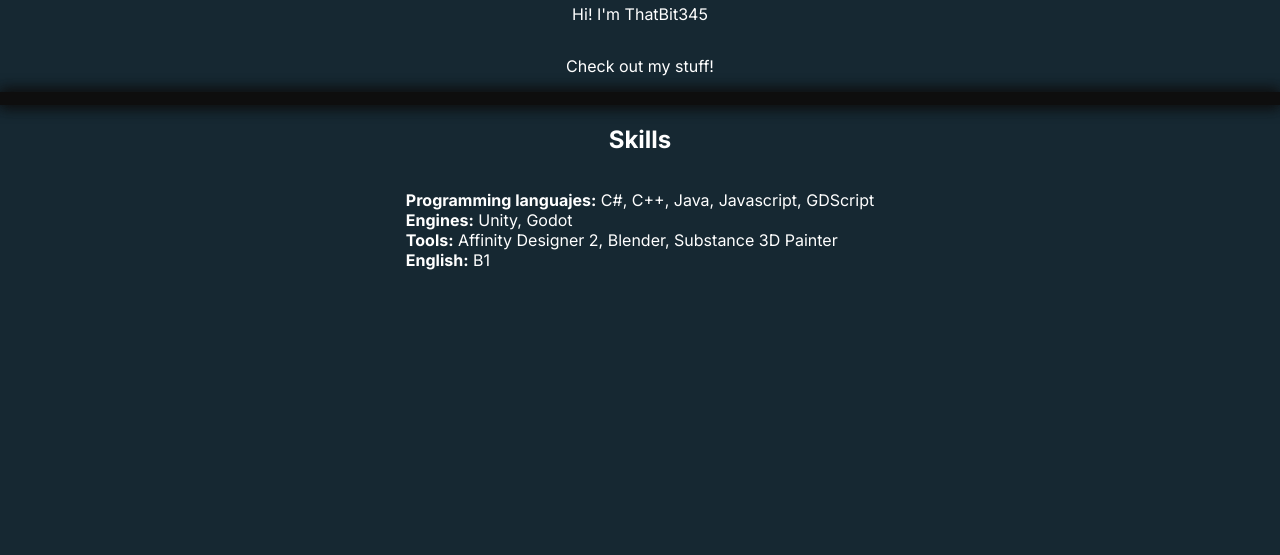
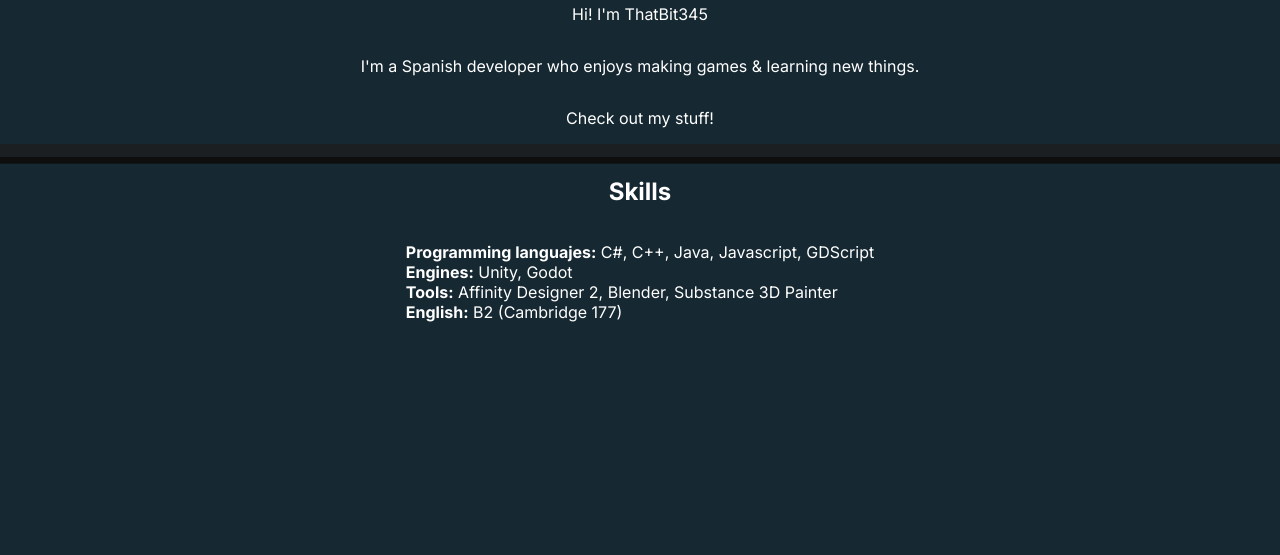
Before and after one commit to ThatBit345/ThatBit345, a plain HTML site: page index.html in a window 1280 px wide. Shown: the part 170-725 px from the top of the page. Drawn offline with Linux system fonts and the light colour scheme.

Commit message:
Info changes

```diff
--- a/css/desktop_style.css
+++ b/css/desktop_style.css
@@ -38,6 +38,13 @@ p {
     box-shadow:
         0px -2pt 10pt #0e0e0e,
         0px 2pt 10pt #0e0e0e;
+}
+
+.spacer_depth {
+    background-color: var(--block-bg);
+    height: 10pt;
+    width: 100%;
+    box-shadow: 0px 5pt var(--block-shadow);
 }
 
 .card {
@@ -136,6 +143,8 @@ p {
         flex-direction: row;
         align-content: center;
         justify-content: center;
+        position: absolute;
+        bottom: 10pt;
         width: 100%;
         height: 30pt;
     }
--- a/index.html
+++ b/index.html
@@ -34,9 +34,13 @@
         <section class="card">
             <h1>Hi! I'm Pablo</h1>
             <p style="margin-top: -20pt">Hi! I'm ThatBit345</p>
+            <p>
+                I'm a Spanish developer who enjoys making games & learning new
+                things.
+            </p>
             <p>Check out my stuff!</p>
 
-            <div class="spacer"></div>
+            <div class="spacer_depth"></div>
 
             <h2>Skills</h2>
             <p>
@@ -45,7 +49,7 @@
                 <strong>Engines:</strong> Unity, Godot<br />
                 <strong>Tools:</strong> Affinity Designer 2, Blender, Substance
                 3D Painter<br />
-                <strong>English:</strong> B1
+                <strong>English:</strong> B2 (Cambridge 177)
             </p>
         </section>
 
```
